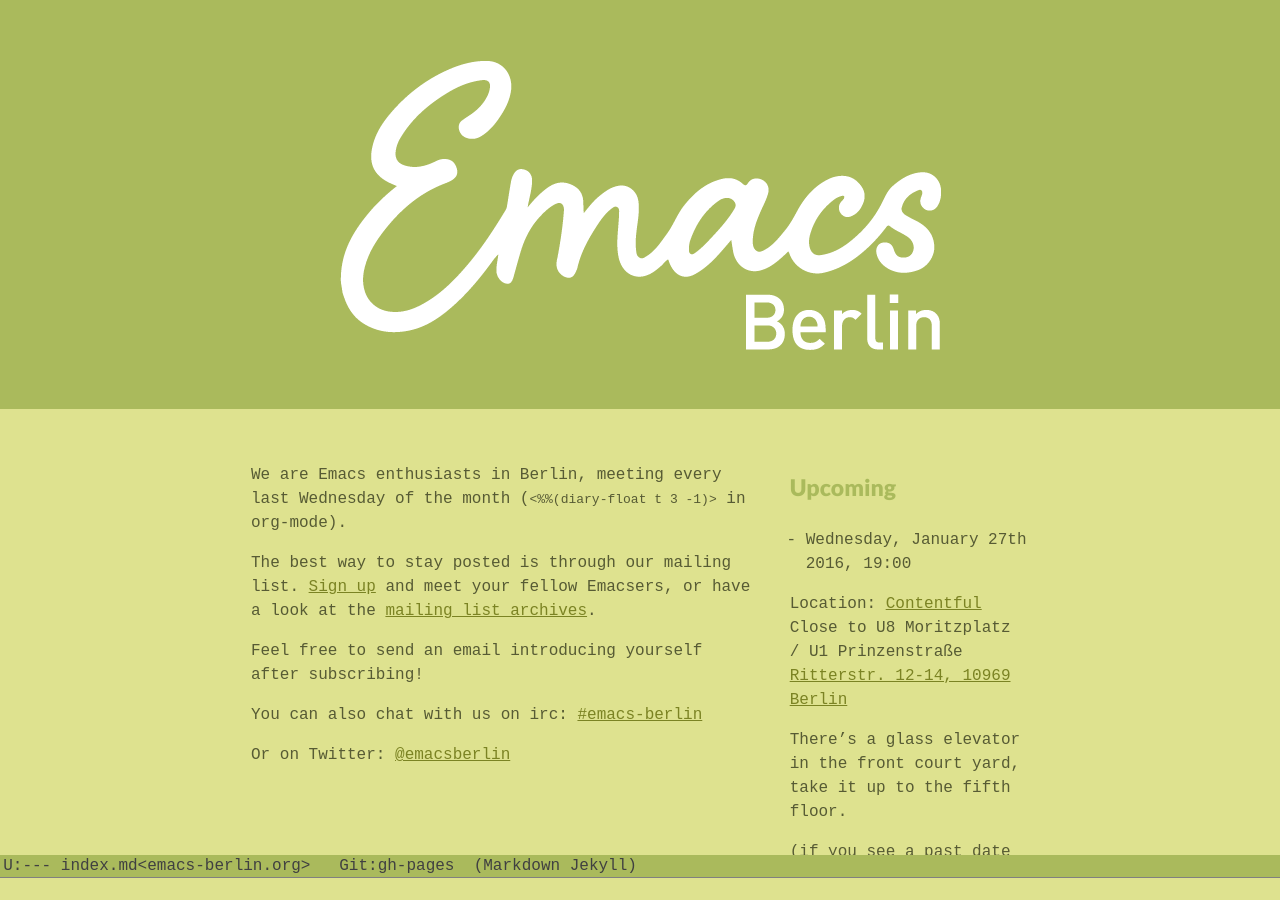
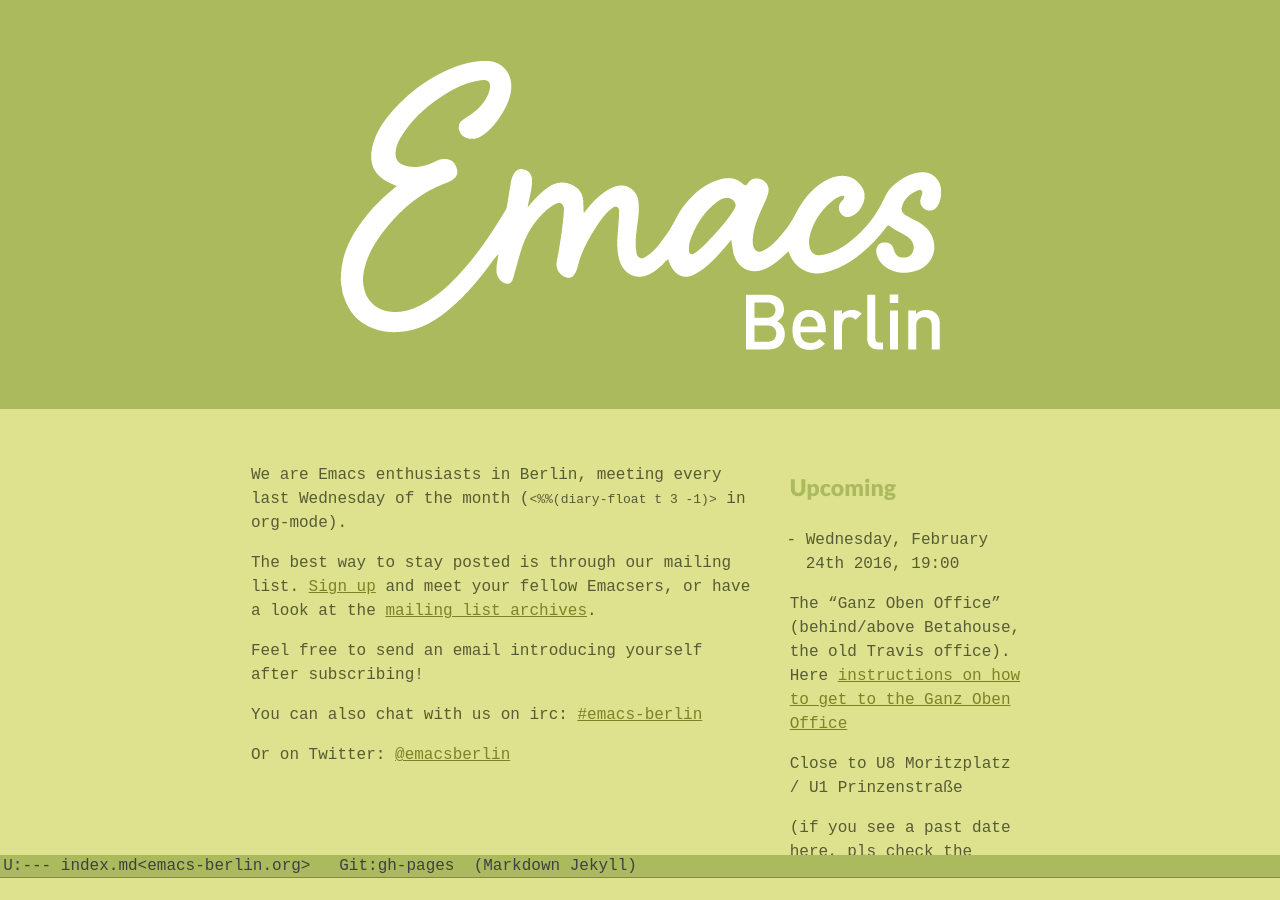
Before and after one commit to emacs-berlin/emacs-berlin.org, a Jekyll site: the page built from index.md, in a window 1280 px wide and 900 px high. Built offline with Jekyll 4.4.1, drawn with Linux system fonts in a browser that asks for light colours.

Commit message:
February 2016 meetup

```diff
--- a/index.md
+++ b/index.md
@@ -34,16 +34,19 @@
 <div class="medium-4 columns">
 ### Upcoming
 
-* Wednesday, January 27th 2016, 19:00
+* Wednesday, February 24th 2016, 19:00
 
-<!-- The "Ganz Oben Office" (behind/above Betahouse, the old Travis office). -->
-<!-- Here [instructions on how to get to the Ganz Oben Office](https://gist.github.com/svenfuchs/5364262) -->
+The "Ganz Oben Office" (behind/above Betahouse, the old Travis office).
+Here [instructions on how to get to the Ganz Oben Office](https://gist.github.com/svenfuchs/5364262)
 
+Close to U8 Moritzplatz / U1 Prinzenstraße
+
+<!--
 Location: [Contentful](http://contentful.com)
-Close to U8 Moritzplatz / U1 Prinzenstraße
 [Ritterstr. 12-14, 10969 Berlin](http://www.openstreetmap.org/?mlat=52.501438558101654&mlon=13.410902917385101#map=19/52.50144/13.41090&layers=N)
 
 There's a glass elevator in the front court yard, take it up to the fifth floor.
+-->
 
 (if you see a past date here, pls check the [mailing list][mla])
 
```
